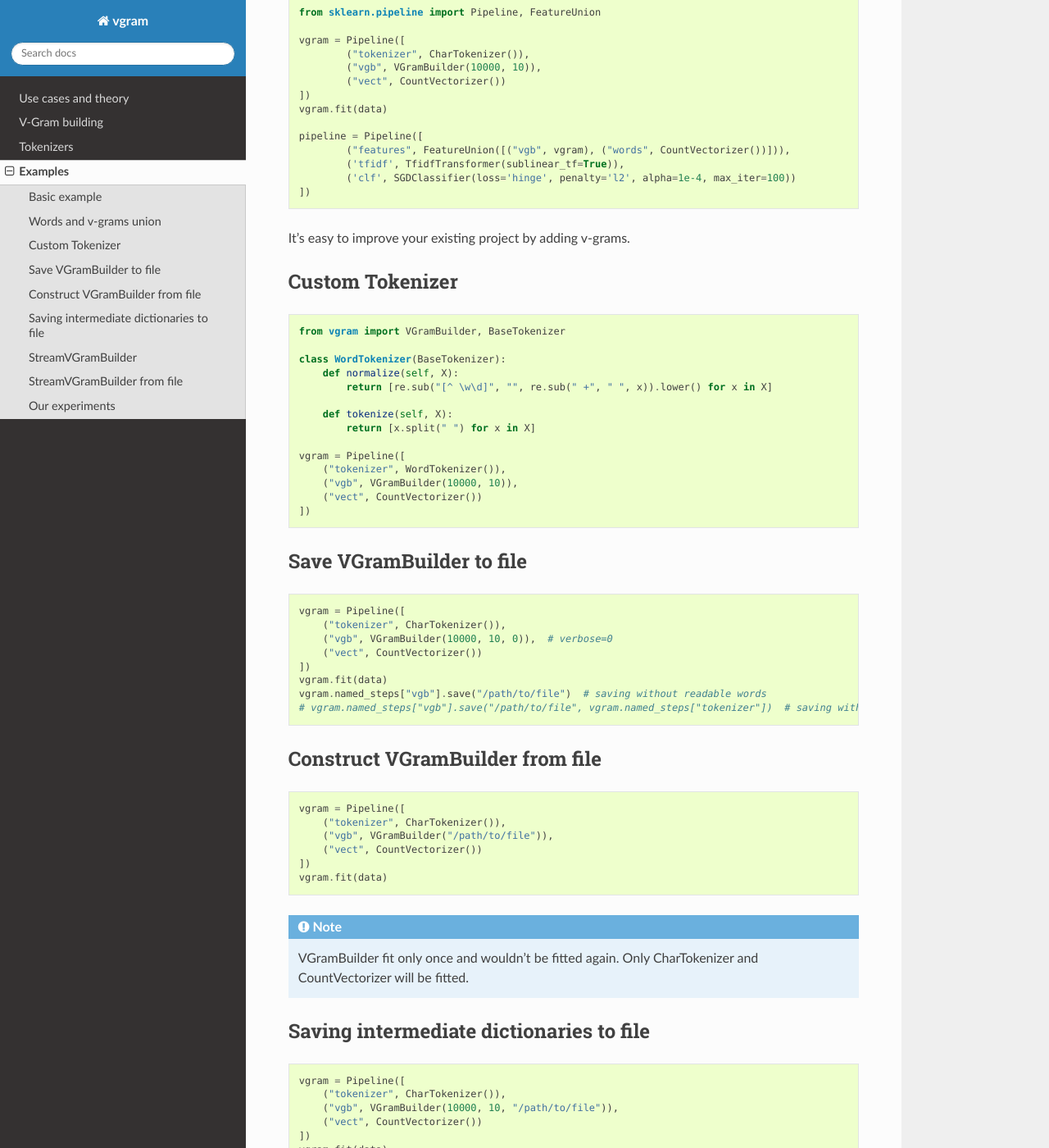
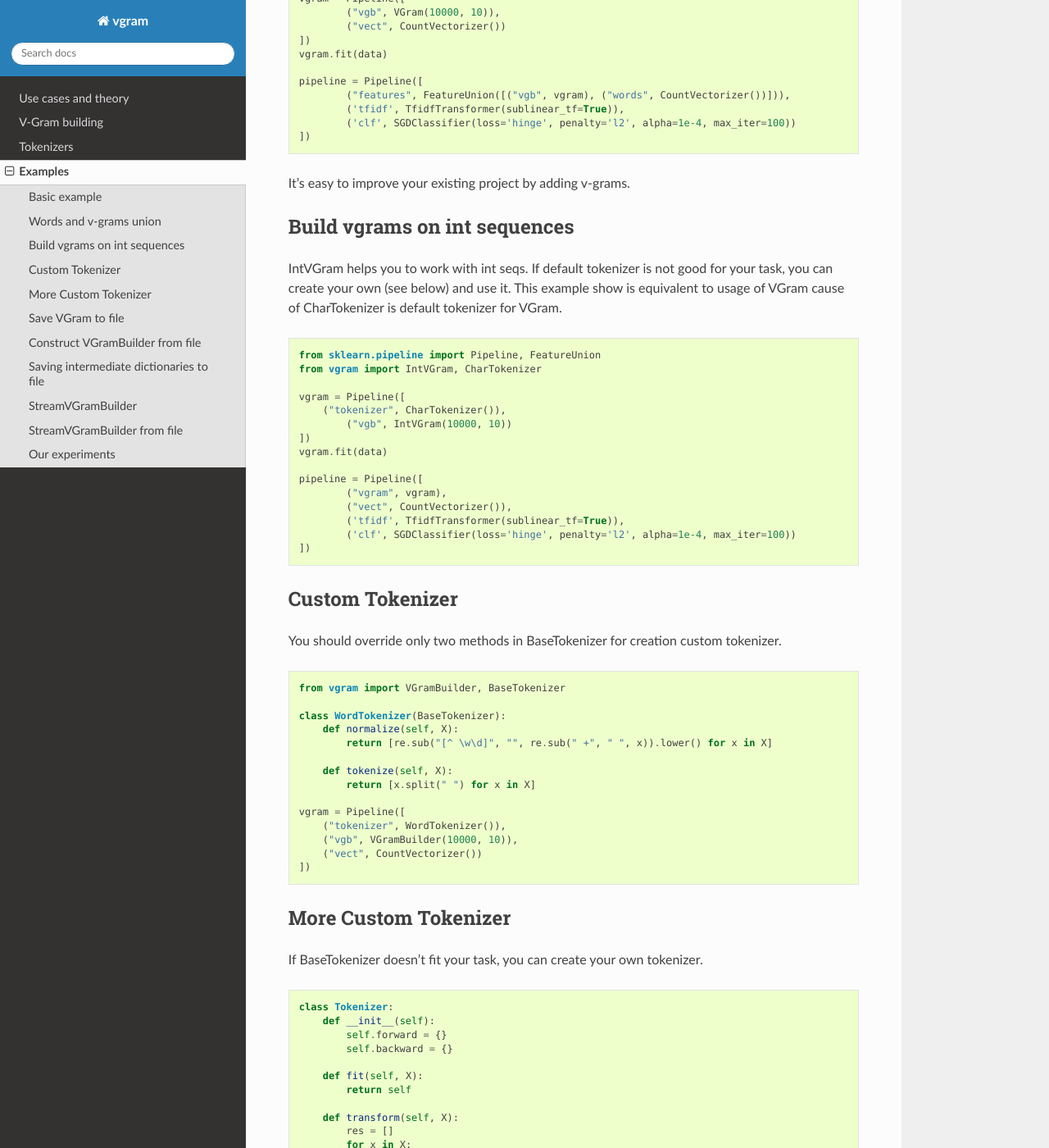
Before and after one commit to akhvorov/vgram, a Sphinx documentation site: the page built from docs/source/examples.rst, in a window 1280 px wide and 1400 px high, scrolled down 1098 px. Shown: the whole window at 82% size. Built offline with Sphinx 7.4.7 and the Read the Docs theme 2.0.0, drawn with Linux system fonts in a browser that asks for light colours; formulas are drawn with MathJax 3; some of the changed text lies outside the part shown.

```diff
--- a/docs/source/examples.rst
+++ b/docs/source/examples.rst
@@ -16,24 +16,21 @@
 	from sklearn.linear_model import SGDClassifier
 	from sklearn.datasets import fetch_20newsgroups
 	from sklearn.pipeline import Pipeline
-	from vgram import VGramBuilder, CharTokenizer
+	from vgram import VGram
 
 	# fetch data
 	train, test = fetch_20newsgroups(subset='train'), fetch_20newsgroups(subset='test')
 	data = train.data + test.data
 
 	# make vgram pipeline and fit it
-	vgram = Pipeline([
-		("tokenizer", CharTokenizer()),
-		("vgb", VGramBuilder(10000, 10)),
-		("vect", CountVectorizer())
-	])
+	vgram = VGram(10000, 10)
 	# it's ok, vgb fit only once
 	vgram.fit(data)
 
 	# fit classifier and get score
 	pipeline = Pipeline([
 		("features", vgram),
+		("vect", CountVectorizer())
 		('tfidf', TfidfTransformer(sublinear_tf=True)),
 		('clf', SGDClassifier(loss='hinge', penalty='l2', alpha=1e-4, max_iter=1002))
 	])
@@ -42,7 +39,7 @@
 	print("test accuracy: ", np.mean(pipeline.predict(test.data) == test.target))
 
 	# show first ten elements of constructed vgram dictionary
-	alpha = vgram.named_steps["tokenizer"].decode(vgram.named_steps["vgb"].alphabet())
+	alpha = vgram.alphabet()
 	print("First 10 alphabet elements:", alpha[:10])
 
 V-Gram is an unsupervised method that's why we fit v-gram to all data.
@@ -60,8 +57,7 @@
 	from sklearn.pipeline import Pipeline, FeatureUnion
 
 	vgram = Pipeline([
-		("tokenizer", CharTokenizer()),
-		("vgb", VGramBuilder(10000, 10)),
+		("vgb", VGram(10000, 10)),
 		("vect", CountVectorizer())
 	])
 	vgram.fit(data)
@@ -74,8 +70,36 @@
 
 It's easy to improve your existing project by adding v-grams.
 
+Build vgrams on int sequences
+=============================
+
+IntVGram helps you to work with int seqs. If default tokenizer is not good for your task,
+you can create your own (see below) and use it.
+This example show is equivalent to usage of VGram cause of CharTokenizer is default tokenizer for VGram.
+
+.. code-block:: python
+
+	from sklearn.pipeline import Pipeline, FeatureUnion
+	from vgram import IntVGram, CharTokenizer
+
+	vgram = Pipeline([
+	    ("tokenizer", CharTokenizer()),
+		("vgb", IntVGram(10000, 10))
+	])
+	vgram.fit(data)
+
+	pipeline = Pipeline([
+		("vgram", vgram),
+		("vect", CountVectorizer()),
+		('tfidf', TfidfTransformer(sublinear_tf=True)),
+		('clf', SGDClassifier(loss='hinge', penalty='l2', alpha=1e-4, max_iter=100))
+	])
+
+
 Custom Tokenizer
 ================
+
+You should override only two methods in BaseTokenizer for creation custom tokenizer.
 
 .. code-block:: python
 
@@ -94,14 +118,57 @@
         ("vect", CountVectorizer())
     ])
 
-Save VGramBuilder to file
-=========================
+More Custom Tokenizer
+=====================
+
+If BaseTokenizer doesn't fit your task, you can create your own tokenizer.
+
+.. code-block:: python
+
+    class Tokenizer:
+        def __init__(self):
+            self.forward = {}
+            self.backward = {}
+
+        def fit(self, X):
+            return self
+
+        def transform(self, X):
+            res = []
+            for x in X:
+                s = []
+                for c in x.lower():
+                    if c.isalnum():
+                        if c not in self.forward:
+                            self.forward[c] = len(self.forward)
+                            self.backward[self.forward[c]] = c
+                        s.append(self.forward[c])
+                res.append(s)
+            return res
+
+        def decode(self, X):
+            res = []
+            for x in X:
+                res.append([self.backward[c] for c in x if c in self.backward])
+            return res
+
+        def fit_transform(self, X):
+            return self.fit(X).transform(X)
+
+    tok = Tokenizer()
+    tok_texts = tok.fit_transform(texts)
+    vgram = IntVGram(10000, 10)
+    vgram.fit(tok_texts)
+    print("Alphabet:", tok.decode(vgram.alphabet())
+
+Save VGram to file
+==================
 
 .. code-block:: python
 
     vgram = Pipeline([
         ("tokenizer", CharTokenizer()),
-        ("vgb", VGramBuilder(10000, 10, 0)),  # verbose=0
+        ("vgb", IntVGram(10000, 10, 0)),  # verbose=0
         ("vect", CountVectorizer())
     ])
     vgram.fit(data)
```
Also changed, not shown: docs/source/builder.rst (+16 -16 lines), 7 other files.
